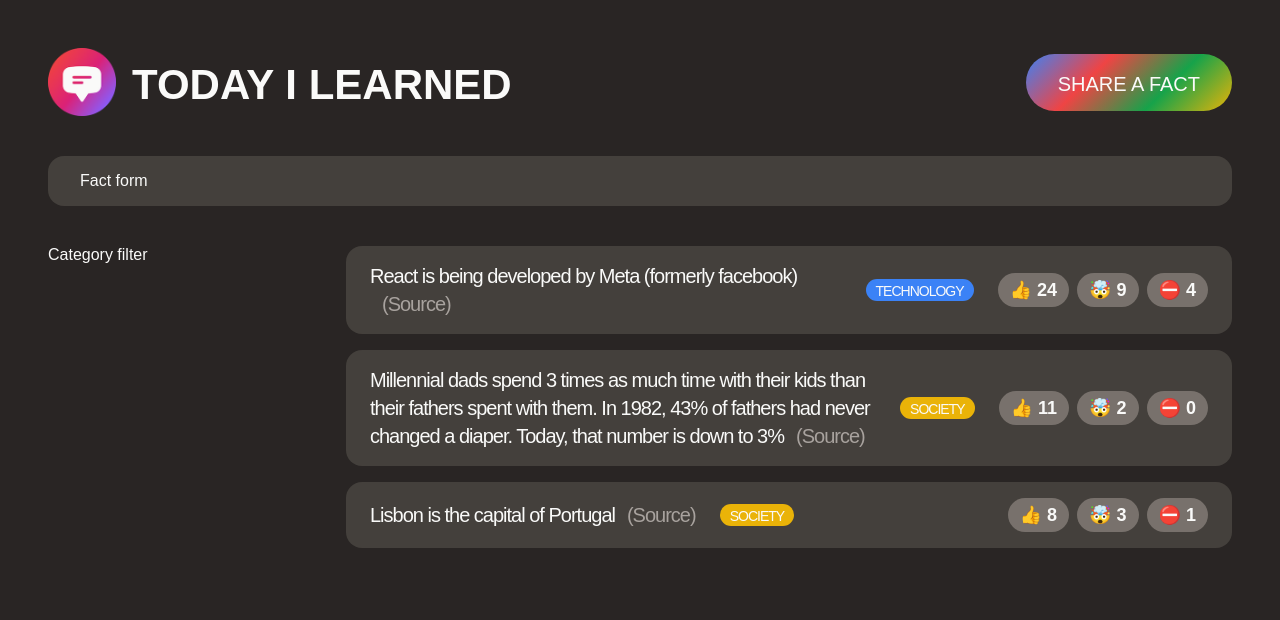
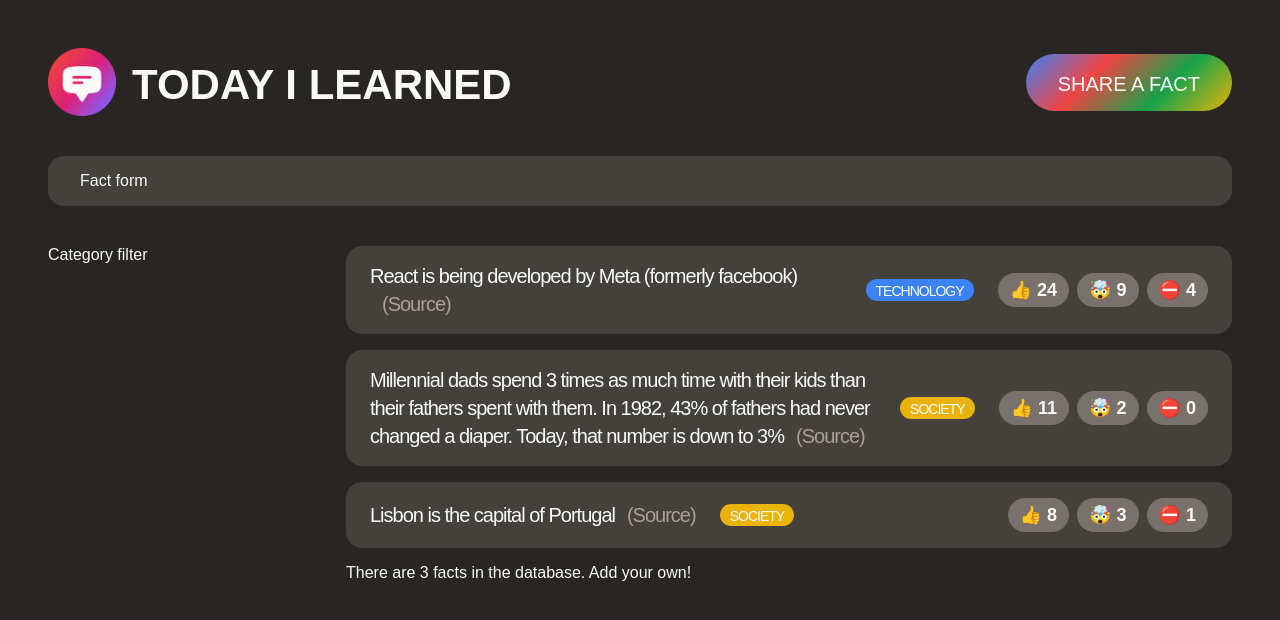
Before and after one commit to learnwithhector/today-i-learned-V2, a React (Create React App) app: page / in a window 1280 px wide. Shown: the top 620 px of the page. Built offline with nearby package versions, Linux system fonts and the light colour scheme; a web font is replaced by a local one.

Commit message:
Added Fact component using props

```diff
--- a/src/App.js
+++ b/src/App.js
@@ -89,19 +89,33 @@
     <section>
       <ul className="facts-list">
         {facts.map((fact) => (
-          <li key={fact.id} className="fact">
+          <Fact key={fact.id} fact={fact} />
+        ))}
+      </ul>
+      <p>There are {facts.length} facts in the database. Add your own!</p>
+    </section>
+  );
+}
+
+function Fact({ fact }) {
+  return (
+    <li className="fact">
       <p>
         {fact.text}
-              <a href={fact.source} target="_blank" className="source">
+        <a
+          href={fact.source}
+          target="_blank"
+          rel="noreferrer"
+          className="source"
+        >
           (Source)
         </a>
       </p>
       <span
         className="tag"
         style={{
-                backgroundColor: CATEGORIES.find(
-                  (cat) => cat.name === fact.category
-                ).color,
+          backgroundColor: CATEGORIES.find((cat) => cat.name === fact.category)
+            .color,
         }}
       >
         {fact.category}
@@ -112,9 +126,6 @@
         <button>⛔️ {fact.votesFalse}</button>
       </div>
     </li>
-        ))}
-      </ul>
-    </section>
   );
 }
 
--- a/src/style.css
+++ b/src/style.css
@@ -17,7 +17,7 @@
 
 /* Main Layout */
 
-.container {
+#root {
   max-width: 1500px;
   margin: 0 auto;
 }
```
Lines whose indentation alone changed are shown as unchanged.
